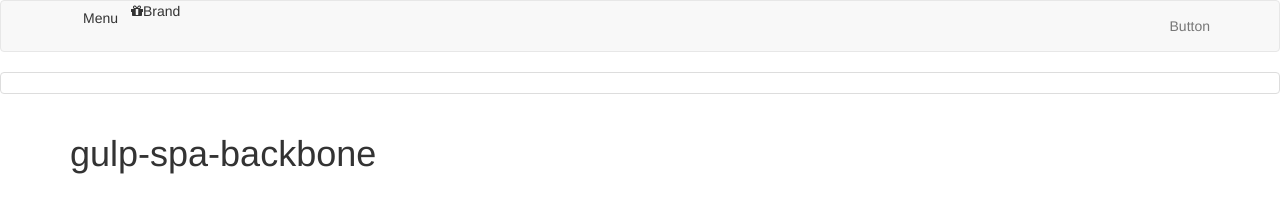
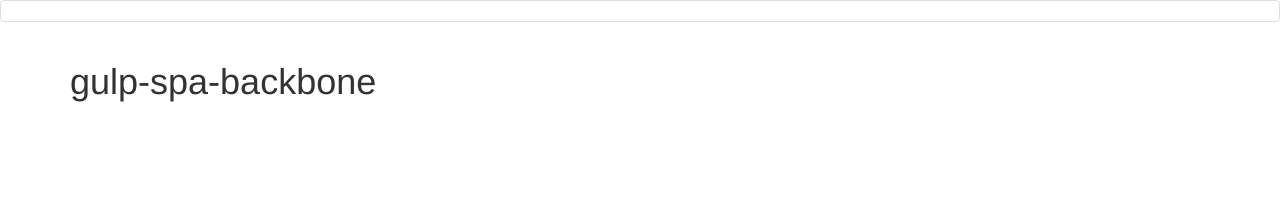
Before and after one commit to gaaamii/gulp-spa-backbone, a website: page src/index.jade in a window 1280 px wide. Drawn offline with nearby package versions, Linux system fonts and the light colour scheme; files that its build step writes are made by us from their sources; files whose address does not match are found by name.

```diff
--- a/src/index.jade
+++ b/src/index.jade
@@ -6,19 +6,6 @@
     link(rel="stylesheet", href="style.min.css")
     title gulp-spa-backbone
   body
-    header
-      .navbar.navbar-default
-        .container
-          ul.nav.navbar-nav
-            li
-              .btn.default#menu-nav Menu
-            li
-              i.fa.fa-gift
-            li
-              .brand Brand
-          ul.nav.navbar-nav.navbar-right
-            li
-              a Button
     aside(id="sidebar")
       ul#section-list.list-group
         li.list-group-item
```
Also changed, not shown: 1 other file.
